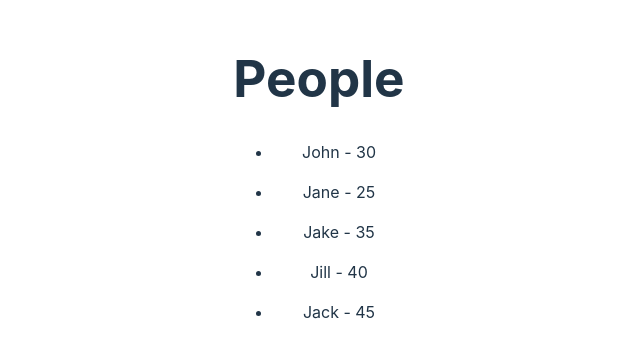
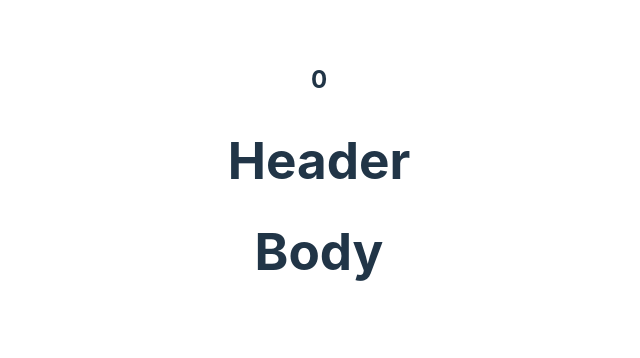
Before and after one commit to Anwar-Barakat/vuejs-tutorial, a Vue app: page / in a window 1280 px wide. Shown: the part 222-580 px from the top of the page, without its empty margins (321-961 px from the left). Built offline with nearby package versions, Linux system fonts and the light colour scheme.

Commit message:
Add Form2Component and SlotComponent; update App.vue and EventHandling.vue

```diff
--- a/src/App.vue
+++ b/src/App.vue
@@ -1,28 +1,45 @@
 <script setup>
-import AttributeBinding from './components/AttributeBinding.vue';
-import ComputedComponent from './components/ComputedComponent.vue';
-import ConditionStatement from './components/ConditionStatement.vue';
-import EventHandling from './components/EventHandling.vue';
-import GlobalStyles from './components/GlobalStyles.vue';
-import LoopComponent from './components/LoopComponent.vue';
-import ModuleStyle from './components/ModuleStyle.vue';
-import NestedComponent from './components/NestedComponent.vue';
-import ReactiveComponent from './components/ReactiveComponent.vue';
+import { ref } from "vue";
+import AttributeBinding from "./components/AttributeBinding.vue";
+import ComputedComponent from "./components/ComputedComponent.vue";
+import ConditionStatement from "./components/ConditionStatement.vue";
+import EventHandling from "./components/EventHandling.vue";
+import GlobalStyles from "./components/GlobalStyles.vue";
+import LoopComponent from "./components/LoopComponent.vue";
+import ModuleStyle from "./components/ModuleStyle.vue";
+import NestedComponent from "./components/NestedComponent.vue";
+import ReactiveComponent from "./components/ReactiveComponent.vue";
+import Form2Component from "./components/Form2Component.vue";
+import SlotComponent from "./components/SlotComponent.vue";
 
+let count = ref(0);
 
-
+function formHandler(data) {
+  console.log(data);
+}
 </script>
 <template>
   <div>
+    <h2>{{ count }}</h2>
     <!-- <GlobalStyles /> -->
     <!-- <NestedComponent /> -->
     <!-- <AttributeBinding /> -->
     <!-- <ModuleStyle /> -->
-    <!-- <EventHandling /> -->
+    <!-- <EventHandling  @incrementCounter="count++"/> -->
     <!-- <ReactiveComponent /> -->
     <!-- <ComputedComponent /> -->
     <!-- <ConditionStatement /> -->
-    <LoopComponent />
+    <!-- <LoopComponent /> -->
+    <!-- <Form2Component @userInfo="formHandler"/> -->
+
+    <SlotComponent>
+      <template #header>
+        <h1>Header</h1>
+      </template>
+      <template #body>
+        <h1>Body</h1>
+      </template>
+    </SlotComponent>
   </div>
 </template>
 <style scoped></style>
--- a/src/components/EventHandling.vue
+++ b/src/components/EventHandling.vue
@@ -1,18 +1,23 @@
 <template>
-  <h1>Event</h1>
+  <!-- <h1>Event</h1>
   <h2>{{ count }}</h2>
   <button @:click="increment">increase</button>
   <button @:click="decrement">decrease</button>
   <button @:click="reset">reset</button>
 
+  <hr> -->
+
+  <button @click="$emit('incrementCounter')">
+    Increment
+  </button>
   <hr>
-<h4>
+<!-- <h4>
     {{ counter }}
 </h4>
   <form  @submit="submitHandling">
     <input type="text" v-model="count" />
     <button type="submit">reset</button>
-  </form>
+  </form> -->
 </template>
 
 <script setup>
--- /dev/null
+++ b/src/components/Form2Component.vue
@@ -0,0 +1,22 @@
+<template>
+  <div>
+    <h1>Form</h1>
+    <form @submit.prevent="$emit('userInfo',
+        { username, email, password }
+    )">
+        <input type="text" v-model="username" placeholder="Username" />
+        <input type="email" v-model="email" placeholder="Email" />
+        <input type="password" v-model="password" placeholder="Password" />
+        <button type="submit">Submit</button>
+    </form>
+  </div>
+</template>
+
+<script setup>
+import { ref } from "vue";
+const username = ref("");
+const email = ref("");
+const password = ref("");
+</script>
+
+<style lang="scss" scoped></style>
--- a/src/components/NestedComponent.vue
+++ b/src/components/NestedComponent.vue
@@ -1,6 +1,4 @@
 <script setup>
-import TextInterpolation from "./TextInterpolation.vue";
-
 // define props
 const msg = "Hello Vue 3 + Vite + TypeScript";
 console.log("HelloComponent loaded");
@@ -9,7 +7,6 @@ console.log("HelloComponent loaded");
 <template>
   <div>
     <h1>{{ msg }}</h1>
-    <TextInterpolation />
   </div>
 </template>
 
--- /dev/null
+++ b/src/components/SlotComponent.vue
@@ -0,0 +1,7 @@
+<template>
+    <div>
+        <slot name="header"></slot>
+        <slot name="body">
+        </slot>
+    </div>
+</template>
```
